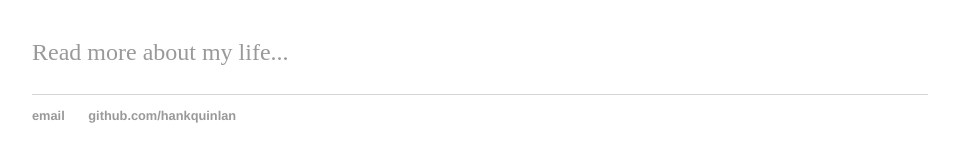
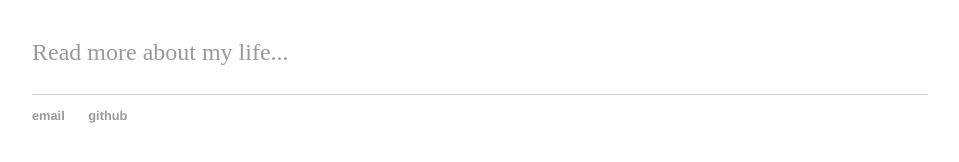
Before and after one commit to esingh7/esingh7.github.io, a Jekyll site: the page built from index.html, in a window 1280 px wide. Shown: the part 161-323 px from the top of the page, without its empty margins (160-1119 px from the left). Built offline with Jekyll 4.4.1, drawn with Linux system fonts in a browser that asks for light colours.

Commit message:
Update default.html

```diff
--- a/_layouts/default.html
+++ b/_layouts/default.html
@@ -21,7 +21,7 @@
 			<footer>
 	    		<ul>
 	        		<li><a href="mailto:singhesha150@gmail.com">email</a></li>
-	        		<li><a href="https://github.com/esingh7">github.com/hankquinlan</a></li>
+	        		<li><a href="https://github.com/esingh7">github</a></li>
 				</ul>
 			</footer>
 		</body>
```
